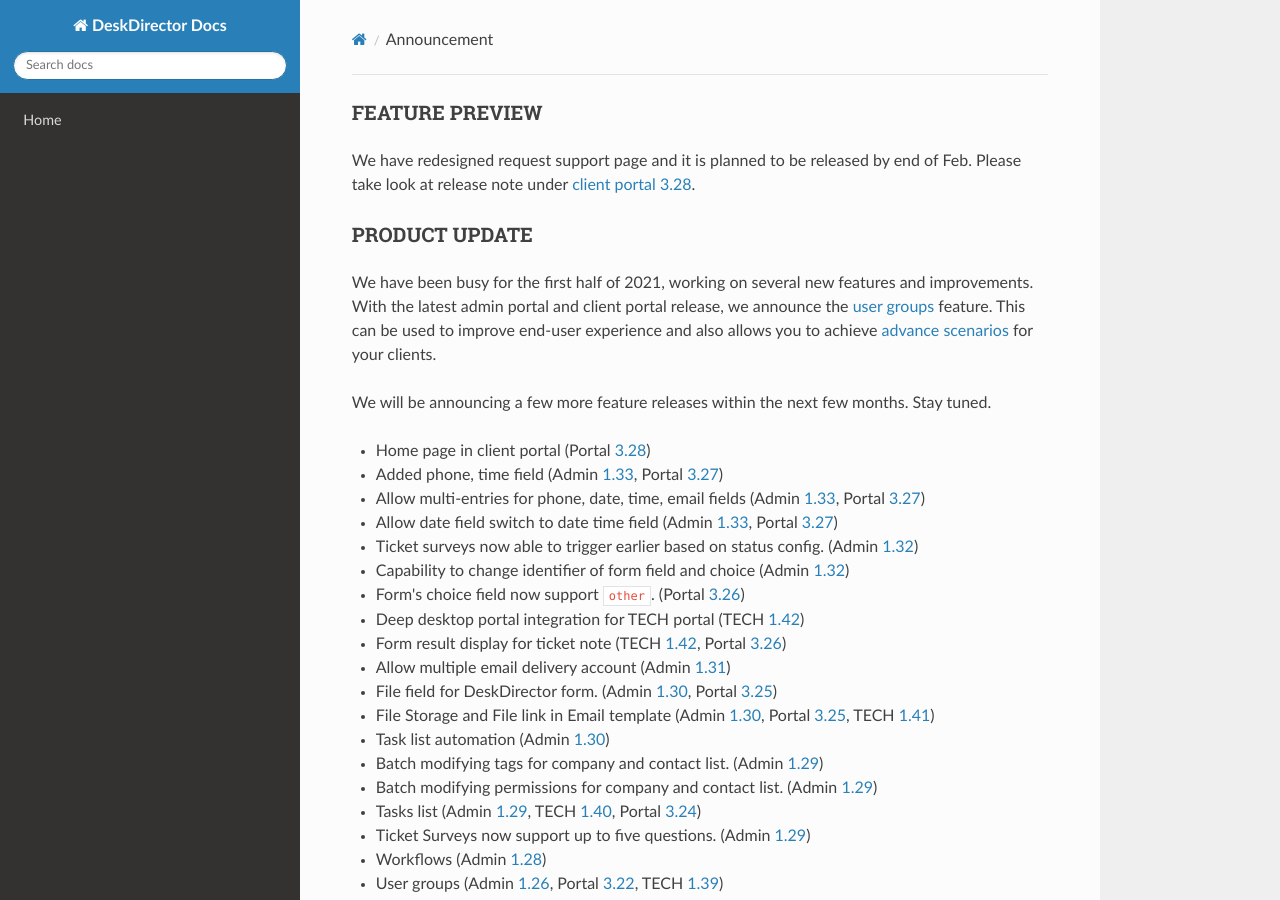
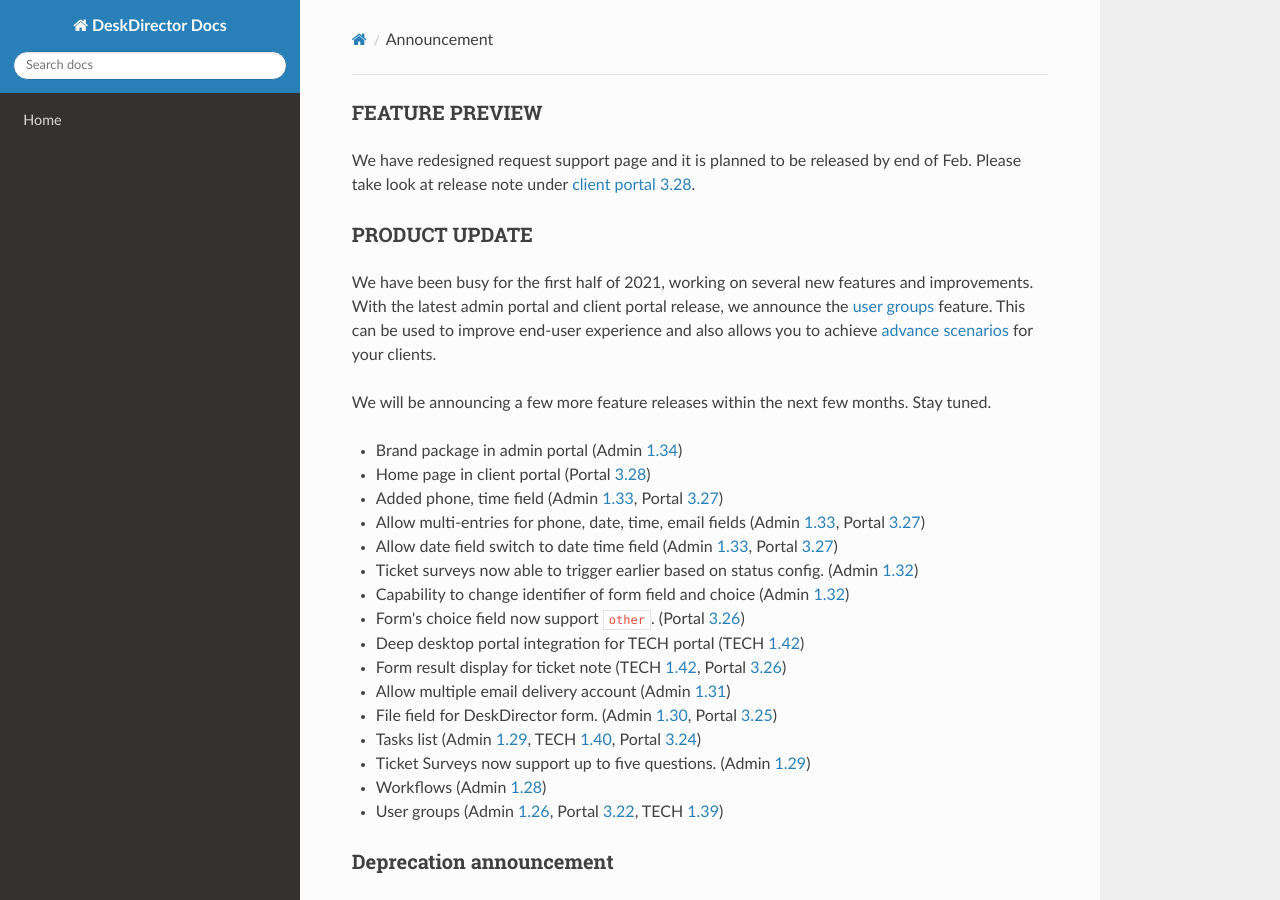
Before and after one commit to DeskDirector/docs, an MkDocs documentation site: the page built from docs/_contents/admin/home/announcement.md, in a window 1280 px wide and 900 px high. Built offline with MkDocs 1.6.1, drawn with Linux system fonts in a browser that asks for light colours; nearby versions of some CDN libraries; old or Windows-style settings are respelled for this version of MkDocs.

Commit message:
Update announcement.md

```diff
--- a/docs/_contents/admin/home/announcement.md
+++ b/docs/_contents/admin/home/announcement.md
@@ -7,6 +7,7 @@ We have been busy for the first half of 2021, working on several new features an
 
 We will be announcing a few more feature releases within the next few months. Stay tuned.
 
+* Brand package in admin portal (Admin [1.34](/configs/release-notes/admin/v1.34.1))
 * Home page in client portal (Portal [3.28](/configs/release-notes/portal/v3.28))
 * Added phone, time field (Admin [1.33](/configs/release-notes/admin/v1.33.1), Portal [3.27](/configs/release-notes/portal/v3.27))
 * Allow multi-entries for phone, date, time, email fields (Admin [1.33](/configs/release-notes/admin/v1.33.1), Portal [3.27](/configs/release-notes/portal/v3.27))
@@ -18,10 +19,6 @@ We will be announcing a few more feature releases within the next few months. St
 * Form result display for ticket note (TECH [1.42](/configs/release-notes/tech/v1.42), Portal [3.26](/configs/release-notes/portal/v3.26))
 * Allow multiple email delivery account (Admin [1.31](/configs/release-notes/admin/v1.31.1))
 * File field for DeskDirector form. (Admin [1.30](/configs/release-notes/admin/v1.30.1), Portal [3.25](/configs/release-notes/portal/v3.25))
-* File Storage and File link in Email template (Admin [1.30](/configs/release-notes/admin/v1.30.1), Portal [3.25](/configs/release-notes/portal/v3.25), TECH [1.41](/configs/release-notes/tech/v1.41))
-* Task list automation (Admin [1.30](/configs/release-notes/admin/v1.30.1))
-* Batch modifying tags for company and contact list. (Admin [1.29](/configs/release-notes/admin/v1.29.1))
-* Batch modifying permissions for company and contact list. (Admin [1.29](/configs/release-notes/admin/v1.29.1))
 * Tasks list (Admin [1.29](/configs/release-notes/admin/v1.29.1), TECH [1.40](/configs/release-notes/tech/v1.40), Portal [3.24](/configs/release-notes/portal/v3.24))
 * Ticket Surveys now support up to five questions. (Admin [1.29](/configs/release-notes/admin/v1.29.1))
 * Workflows (Admin [1.28](/configs/release-notes/admin/v1.28.1))
```
